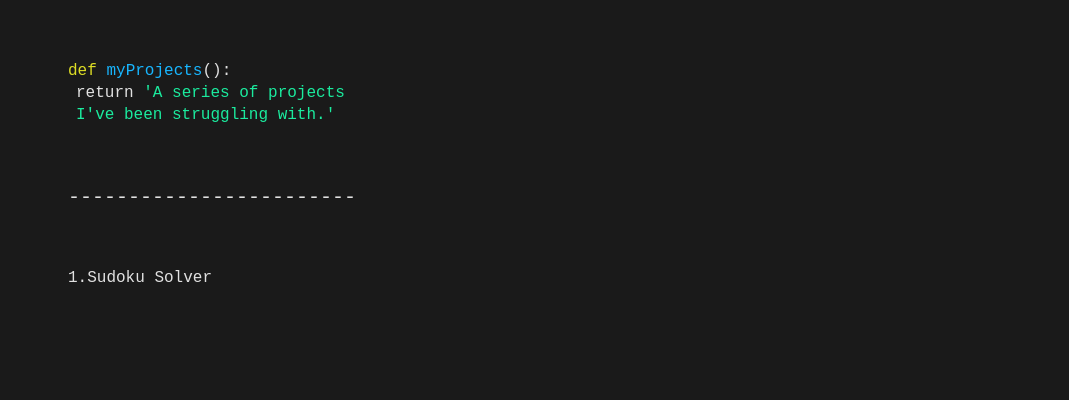
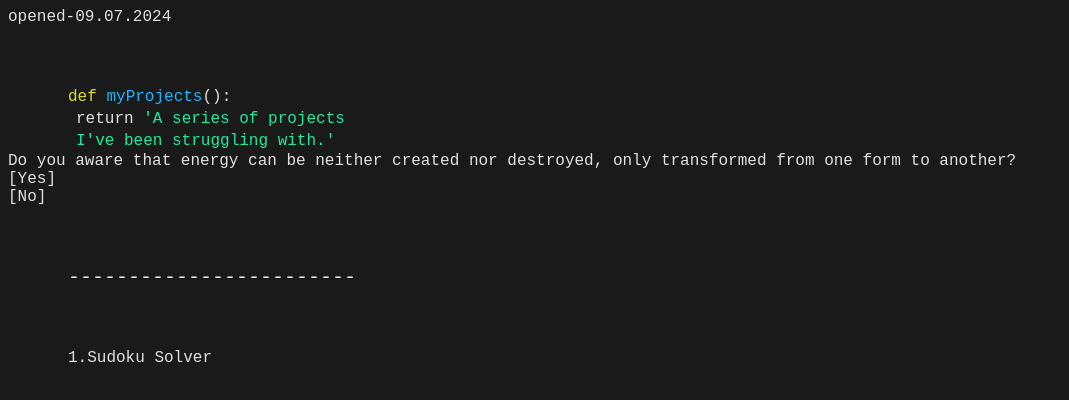
Before and after one commit to melihdr/melihdurmus, a plain HTML site: page index.html in a window 1280 px wide. Shown: the whole page, without its empty margins (0-1069 px from the left). Drawn offline with Linux system fonts and the light colour scheme; a web font is replaced by a local one.

Commit message:
Update index.html

```diff
--- a/index.html
+++ b/index.html
@@ -11,6 +11,9 @@
 
   </head>
   <body>
+
+    <div class="opened-part">opened-09.07.2024</div>
+
     <div class="function-text">
       <div>
         <div class="def-part">def</div>
@@ -22,6 +25,15 @@
       </div>
     </div>
 
+    <div>
+      <div class="question-part">Do you aware that energy can be neither created nor destroyed, only transformed from one form to another?</div>
+      <div class="answer-part">
+        <div class="yes-part">[Yes]</div>
+        <div class="no-part">[No]</div>
+      </div>
+    </div>
+
+
     <div class="line-sign">------------------------</div>
 
     <div class="first-element">1.Sudoku Solver</div>
```
